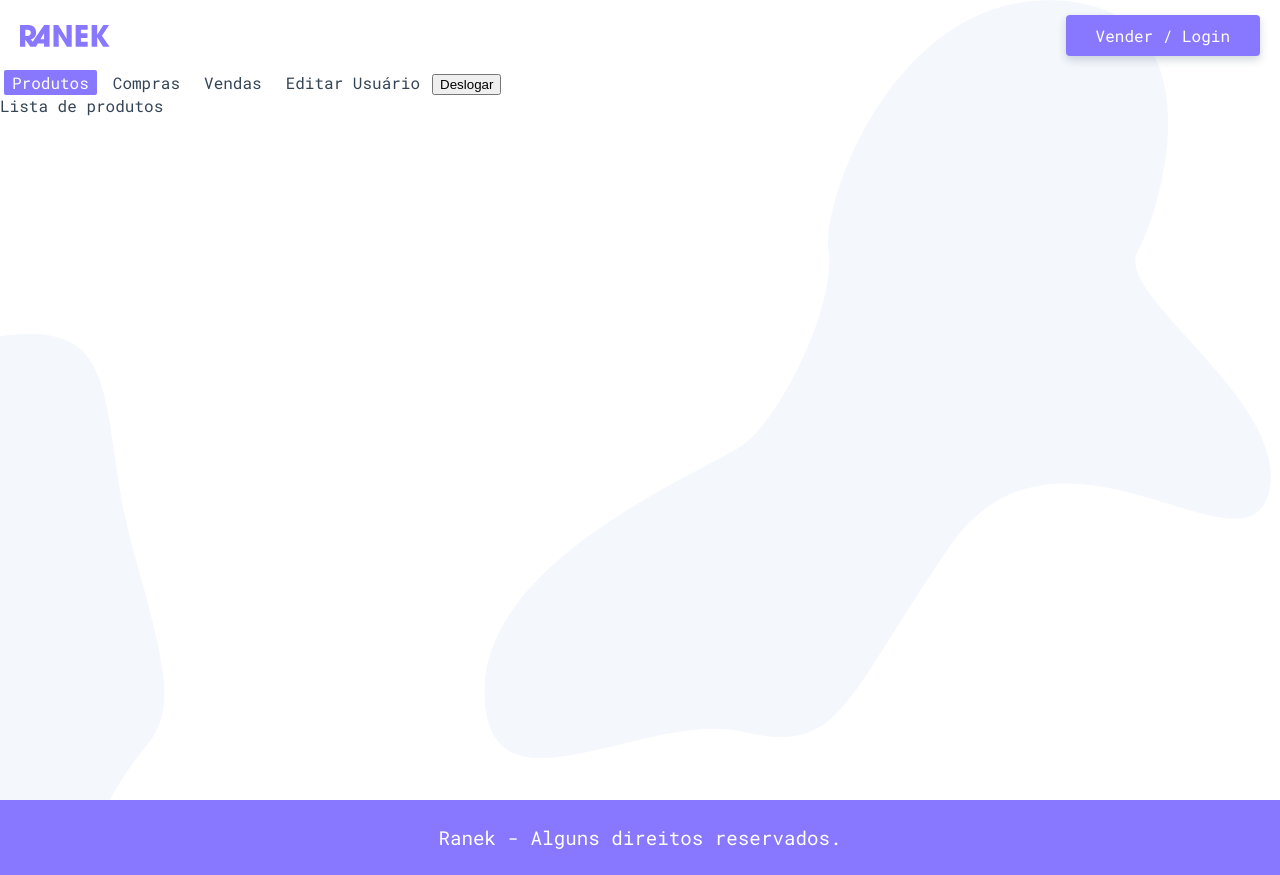
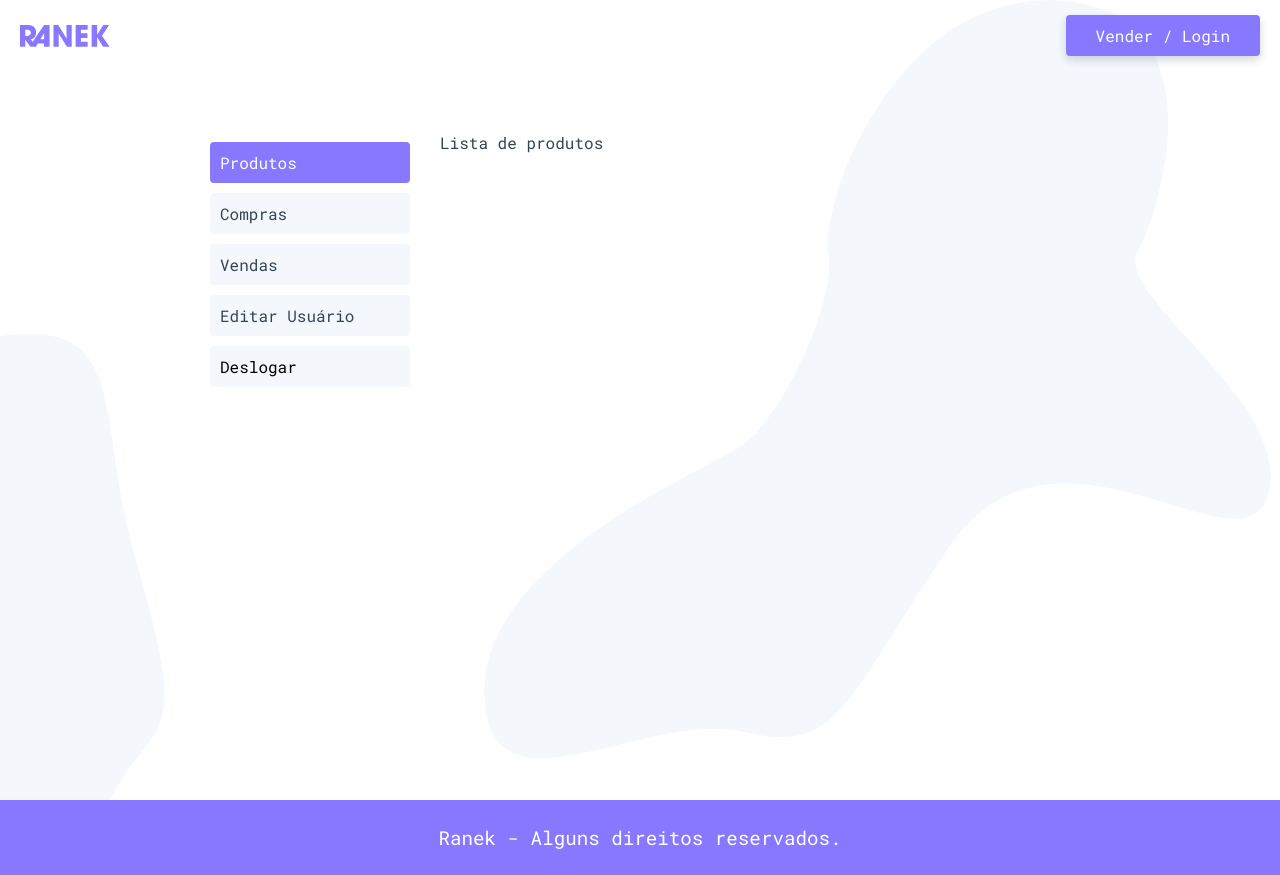
Before and after one commit to rafaelsdiasdev/Ranek, a Vue app: page /usuario in a window 1280 px wide. Built offline with nearby package versions, Linux system fonts and the light colour scheme.

Commit message:
Estilo para view Usuario

```diff
--- a/src/components/ProdutosPaginar.vue
+++ b/src/components/ProdutosPaginar.vue
@@ -52,7 +52,7 @@
 };
 </script>
 
-<style>
+<style scoped>
 ul {
   grid-column: 1 / -1;
 }
--- a/src/views/usuario/Usuario.vue
+++ b/src/views/usuario/Usuario.vue
@@ -1,6 +1,6 @@
 <template>
-  <section class>
-    <nav class>
+  <section class="usuario">
+    <nav class="sidenav">
       <ul>
         <li>
           <router-link :to="{name: 'usuario'}">Produtos</router-link>
@@ -15,7 +15,7 @@
           <router-link :to="{name: 'usuario-editar'}">Editar Usuário</router-link>
         </li>
         <li>
-          <button @click.prevent="deslogar">Deslogar</button>
+          <button @click="deslogar">Deslogar</button>
         </li>
       </ul>
     </nav>
@@ -37,5 +37,45 @@
 };
 </script>
 
-<style>
+<style scoped>
+.usuario {
+  display: grid;
+  grid-template-columns: minmax(140px, 200px) 1fr;
+  max-width: 900px;
+  margin: 40px auto;
+  grid-gap: 30px;
+  padding: 20px;
+}
+
+@media screen and (max-width: 500px) {
+  .usuario {
+    grid-template-columns: 1fr;
+    margin: 0px auto;
+  }
+}
+
+.sidenav a,
+.sidenav button {
+  padding: 10px;
+  display: block;
+  background: #f4f7fc;
+  margin-top: 10px;
+  border-radius: 4px;
+}
+
+.sidenav a.router-link-exact-active,
+.sidenav a:hover,
+.sidenav button:hover {
+  background: #87f;
+  color: #fff;
+}
+
+.sidenav button {
+  border: none;
+  width: 100%;
+  font-size: 1rem;
+  text-align: left;
+  font-family: "Roboto Mono", Helvetica, Arial, sans-serif;
+  cursor: pointer;
+}
 </style>
```
